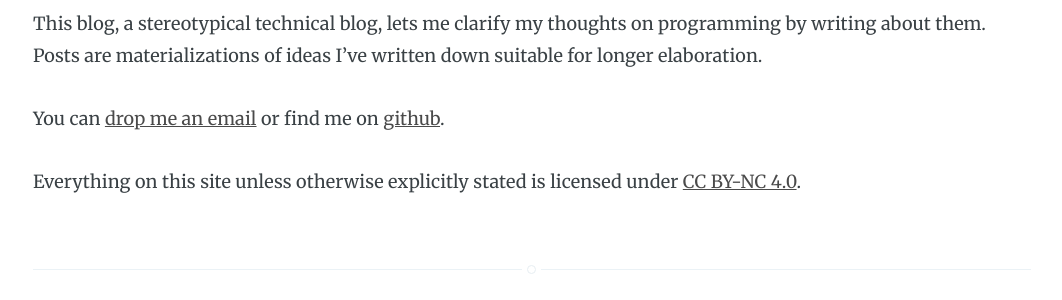
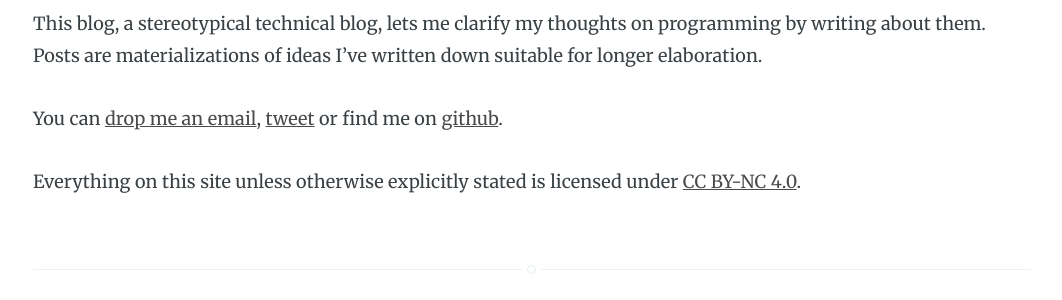
Before and after one commit to ane/ane.github.io, a Jekyll site: the page built from about.md, in a window 1280 px wide. Shown: the part 224-524 px from the top of the page, without its empty margins (7-1069 px from the left). Built offline with Jekyll 4.4.1, drawn with Linux system fonts in a browser that asks for light colours; Markdown is read by kramdown in place of the engine named in the settings.

Commit message:
Layout and about changes.

```diff
--- a/_layouts/post.html
+++ b/_layouts/post.html
@@ -81,9 +81,6 @@ post_class: post-template
                     <!-- Author Name -->
                     <h4> {{ site.author }} </h4>
                     <!-- Author Bio -->
-                    <p>
-                        A Finnish software engineer from Jyväskylä, Finland.
-                    </p>
                 </section>
             {% endif %}
 
--- a/about.md
+++ b/about.md
@@ -8,6 +8,6 @@ I'm a programmer living in Jyväskylä, Finland. Professionally, I'm a software
 
 This blog, a stereotypical technical blog, lets me clarify my thoughts on programming by writing about them. Posts are materializations of ideas I've written down suitable for longer elaboration.
 
-You can [drop me an email](mailto:ane@iki.fi) or find me on [github](https://github.com/ane).
+You can [drop me an email](mailto:ane@iki.fi), [tweet](http://twitter.com/ironballs) or find me on [github](https://github.com/ane).
 
 Everything on this site unless otherwise explicitly stated is licensed under [CC BY-NC 4.0](https://creativecommons.org/licenses/by-nc/4.0/).
```
